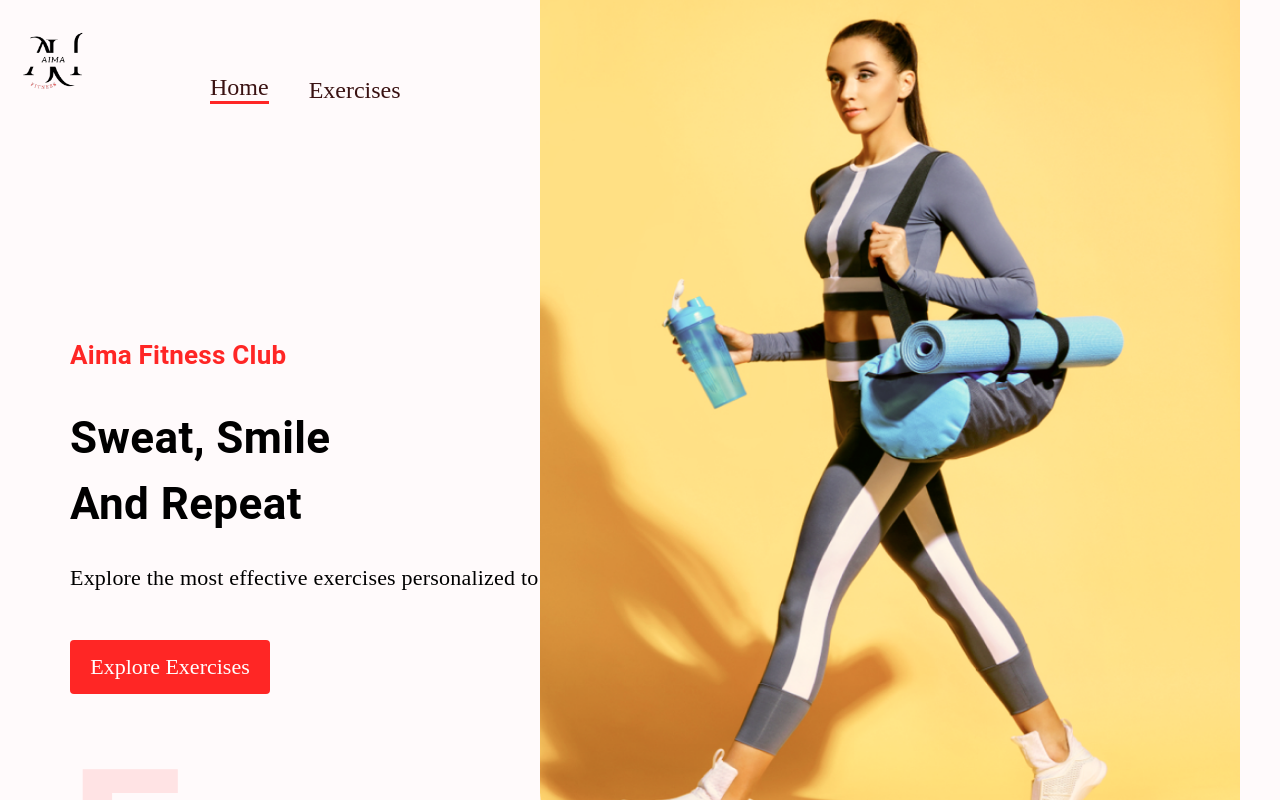
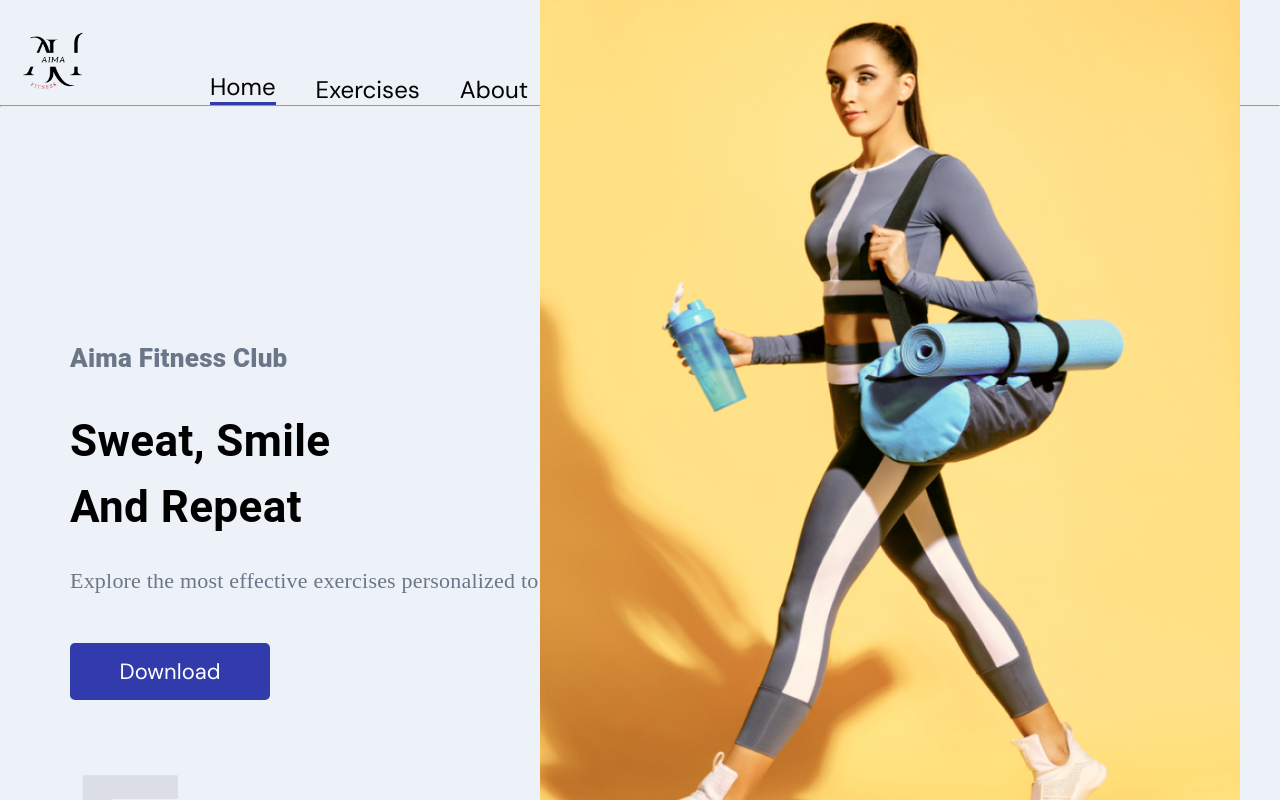
Before and after one commit to haani0090/nh-gc, a React (Create React App) app: page / in a window 1280 px wide. Shown: the top 800 px of the page. Built offline with nearby package versions, Linux system fonts and the light colour scheme; no server answers.

Commit message:
ui Changes

```diff
--- a/package.json
+++ b/package.json
@@ -1,5 +1,5 @@
 {
-  "name": "nh-gc",
+  "name": "aima-fc",
   "version": "0.1.0",
   "private": true,
   "dependencies": {
--- a/src/App.css
+++ b/src/App.css
@@ -1,18 +1,49 @@
-body {
-  font-family: 'Josefin Sans';
-  background-color: #FFFAFB;
+@import url("https://fonts.googleapis.com/css2?family=DM+Sans:wght@400;500;700&display=swap");
+
+:root {
+  --font-base: "DM Sans", sans-serif;
+
+  --primary-color: #edf2f8;
+  --secondary-color: #313bac;
+  --black-color: #030303;
+  --lightGray-color: #e4e4e4;
+  --gray-color: #6b7688;
+  --brown-color: #46364a;
+  --white-color: #ffffff;
+}
+
+body{
+  background-color: var(--primary-color);
+  font-family: var(--font-base);
+
 }
 
 * {
-  padding: 0px;
-  margin: 0px;
+
+  padding: 0;
+  margin: 0;
   box-sizing: border-box;
 
 }
 
-/* ::-webkit-scrollbar {
-  width: 0px;
-} */
+/* width */
+::-webkit-scrollbar {
+  width: 10px;
+}
+/* Track */
+::-webkit-scrollbar-track {
+  background: #6b7688;
+}
+/* Handle */
+::-webkit-scrollbar-thumb {
+  background: #aaaaaa;
+  border-radius: 10px;
+}
+/* Handle on hover */
+::-webkit-scrollbar-thumb:hover {
+  background: #717171;
+}
+
 
 .right-arrow,
 .left-arrow {
@@ -23,7 +54,7 @@ body {
   display: flex;
   justify-content: center;
   align-items: center;
-  color: #FF2625;
+  color: #46364a;
   font-size: 25px;
   border-radius: 4px;
   position: absolute;
@@ -67,7 +98,7 @@ body {
   width: 400px;
   height: 445px;
   background: #fff;
-  border-top: 4px solid #FF2625;
+  border-top: 4px solid #46364a;
   border-bottom-left-radius: 20px;
   text-decoration: none;
   display: flex;
@@ -93,8 +124,8 @@ body {
 }
 
 .search-btn:hover {
-  color: #FF2625 !important;
-  border: 1px solid #FF2625 !important;
+  color: #46364a !important;
+  border: 1px solid #46364a!important;
 }
 
 .exercise-video {
@@ -120,6 +151,7 @@ body {
   .left-arrow,
   .right-arrow {
     position: static !important;
+    color: #46364a !important;
   }
 
   .hero-banner-img {
--- a/src/components/BodyPart.js
+++ b/src/components/BodyPart.js
@@ -8,14 +8,14 @@ const BodyPart = ({ item, setBodyPart, bodyPart }) => (
     alignItems="center"
     justifyContent="center"
     className="bodyPart-card"
-    sx={bodyPart === item ? { borderTop: '4px solid #FF2625', background: '#fff', borderBottomLeftRadius: '20px', width: '270px', height: '282px', cursor: 'pointer', gap: '47px' } : { background: '#fff', borderBottomLeftRadius: '20px', width: '270px', height: '282px', cursor: 'pointer', gap: '47px' }}
+    sx={bodyPart === item ? { borderTop: '4px solid #e4e4e4', background: '#fff', borderBottomLeftRadius: '20px', width: '270px', height: '282px', cursor: 'pointer', gap: '47px' } : { background: '#fff', borderBottomLeftRadius: '20px', width: '270px', height: '282px', cursor: 'pointer', gap: '47px' }}
     onClick={() => {
       setBodyPart(item);
       window.scrollTo({ top: 1800, left: 100, behavior: 'smooth' });
     }}
   >
     <img src={Icon} alt="dumbbell" style={{ width: '40px', height: '40px' }} />
-    <Typography fontSize="24px" fontWeight="bold" fontFamily="Alegreya" color="#3A1212" textTransform="capitalize"> {item}</Typography>
+    <Typography fontSize="24px" fontWeight="bold" fontFamily="Alegreya" color="#46364a" textTransform="capitalize"> {item}</Typography>
   </Stack>
 );
 
--- a/src/components/Footer.js
+++ b/src/components/Footer.js
@@ -3,7 +3,7 @@ import { Box, Stack, Typography } from '@mui/material';
 import Logo from '../assets/images/logo.png';
 
 const Footer = () => (
-  <Box mt="80px" bgcolor="#FFF3F4">
+  <Box mt="80px" bgcolor="#ffffff">
     <Stack gap="40px" sx={{ alignItems: 'center' }} flexWrap="wrap" px="40px" pt="24px">
       <img src={Logo} alt="logo" style={{ width: '68px', height: '68px' }} />
     </Stack>
--- a/src/components/HeroBanner.js
+++ b/src/components/HeroBanner.js
@@ -4,23 +4,26 @@ import { Box, Stack, Typography } from '@mui/material';
 import HeroBannerImage from '../assets/images/banner.png';
 
 const HeroBanner = () => (
+  <>
+   <hr/>
   <Box sx={{ mt: { lg: '212px', xs: '70px' }, ml: { sm: '50px' } }} position="relative" p="20px">
-    <Typography color="#FF2625" fontWeight="600" fontSize="26px">Aima Fitness Club</Typography>
+    <Typography color="#6b7688" fontWeight="800" fontSize="26px">Aima Fitness Club</Typography>
     <Typography fontWeight={700} sx={{ fontSize: { lg: '44px', xs: '40px' } }} mb="23px" mt="30px">
       Sweat, Smile <br />
       And Repeat
     </Typography>
-    <Typography fontSize="22px" fontFamily="Alegreya" lineHeight="35px">
+    <Typography fontSize="22px"  color="#6b7688" fontFamily="Alegreya" lineHeight="35px">
     Explore the most effective exercises personalized to you
     </Typography>
     <Stack>
-      <a href="#exercises" style={{ marginTop: '45px', textDecoration: 'none', width: '200px', textAlign: 'center', background: '#FF2625', padding: '14px', fontSize: '22px', textTransform: 'none', color: '#fff', borderRadius: '4px' }}>Explore Exercises</a>
+      <a href="#exercises" style={{ marginTop: '45px', textDecoration: 'none', width: '200px', textAlign: 'center', background: '#313bac', padding: '14px', fontSize: '22px', textTransform: 'none', color: '#fff', borderRadius: '5px' }}>Download</a>
     </Stack>
-    <Typography fontWeight={600} color="#FF2625" sx={{ opacity: '0.1',  fontSize: '200px' }}>
+    <Typography fontWeight={600} color="#46364a" sx={{ opacity: '0.1',  fontSize: '200px' }}>
       Exercise
     </Typography>
     <img src={HeroBannerImage} alt="hero-banner" className="hero-banner-img" />
   </Box>
+  </>
 );
 
 export default HeroBanner;
--- a/src/components/Loader.js
+++ b/src/components/Loader.js
@@ -4,7 +4,7 @@ import { InfinitySpin } from 'react-loader-spinner';
 
 const Loader = () => (
   <Stack direction="row" justifyContent="center" alignItems="center" width="100%">
-    <InfinitySpin color="grey" />
+    <InfinitySpin color="#46364a" />
   </Stack>
 );
 
--- a/src/components/Navbar.js
+++ b/src/components/Navbar.js
@@ -18,19 +18,37 @@ const Navbar = () => {
           to="/"
           style={{
             textDecoration: "none",
-            color: "#3A1212",
-            borderBottom: "3px solid #FF2625",
+            color: "#030303",
+            borderBottom: "3px solid #313bac",
           }}
         >
           Home  </Link>
 
           <a
             href="#exercises"
-            style={{ textDecoration: "none", color: "#3A1212" }}
+            style={{ textDecoration: "none", color: "#030303" }}
           >
             {" "}
             Exercises
           </a>
+          <Link
+          to="/"
+          style={{
+            textDecoration: "none",
+            color: "#030303",
+
+          }}
+        >
+          About  </Link>
+          <Link
+          to="/"
+          style={{
+            textDecoration: "none",
+            color: "#030303",
+
+          }}
+        >
+          Contact  </Link>
 
 
       </Stack>
--- a/src/components/SearchExercises.js
+++ b/src/components/SearchExercises.js
@@ -50,7 +50,7 @@ const SearchExercises = ({ setExercises, bodyPart, setBodyPart }) => {
           placeholder="Search Exercises"
           type="text"
         />
-        <Button className="search-btn" sx={{ bgcolor: '#FF2625', color: '#fff', textTransform: 'none', width: { lg: '173px', xs: '80px' }, height: '56px', position: 'absolute', right: '0px', fontSize: { lg: '20px', xs: '14px' } }} onClick={handleSearch}>
+        <Button className="search-btn" sx={{ bgcolor: ' #313bac', color: ' #e4e4e4', textTransform: 'none', width: { lg: '173px', xs: '80px' }, height: '56px', position: 'absolute', right: '0px', fontSize: { lg: '20px', xs: '14px' } }} onClick={handleSearch}>
           Search
         </Button>
       </Box>
```
